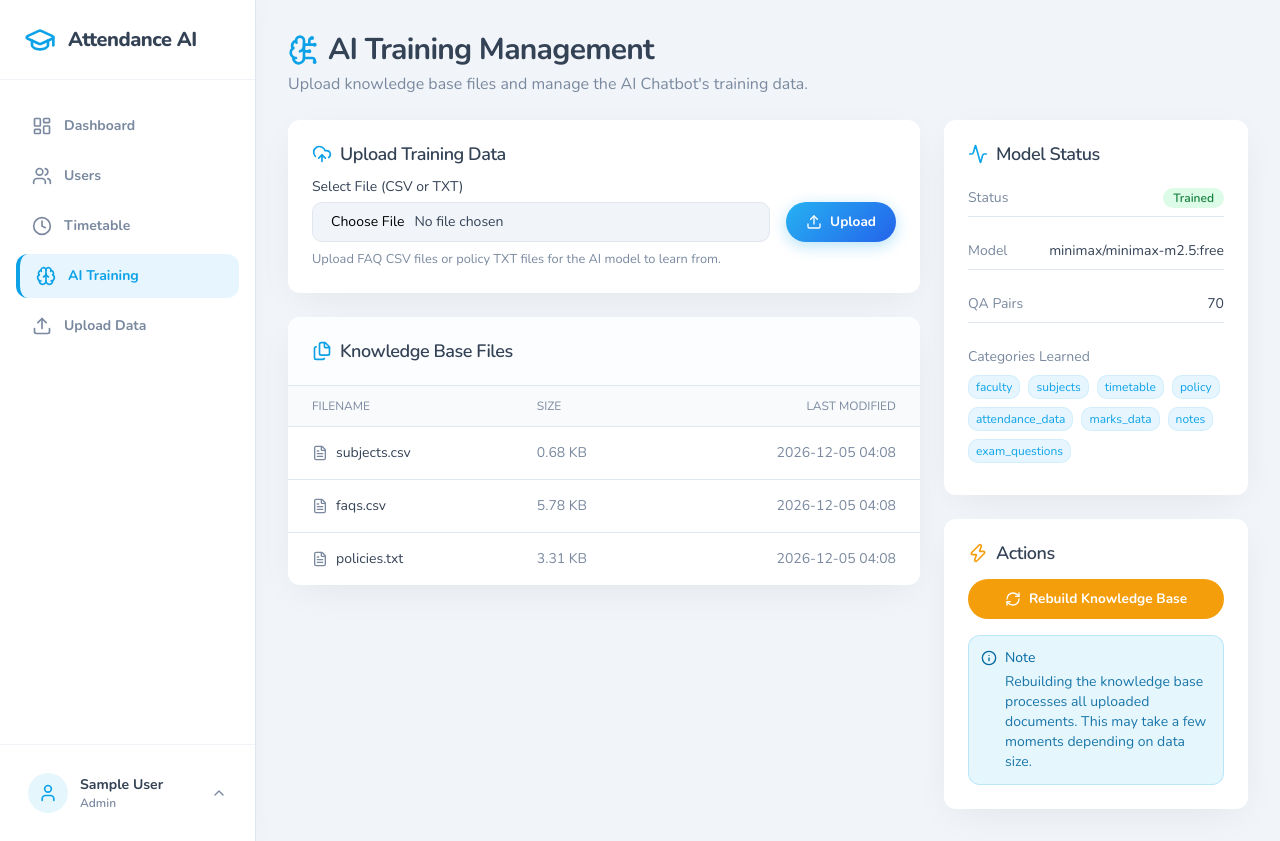
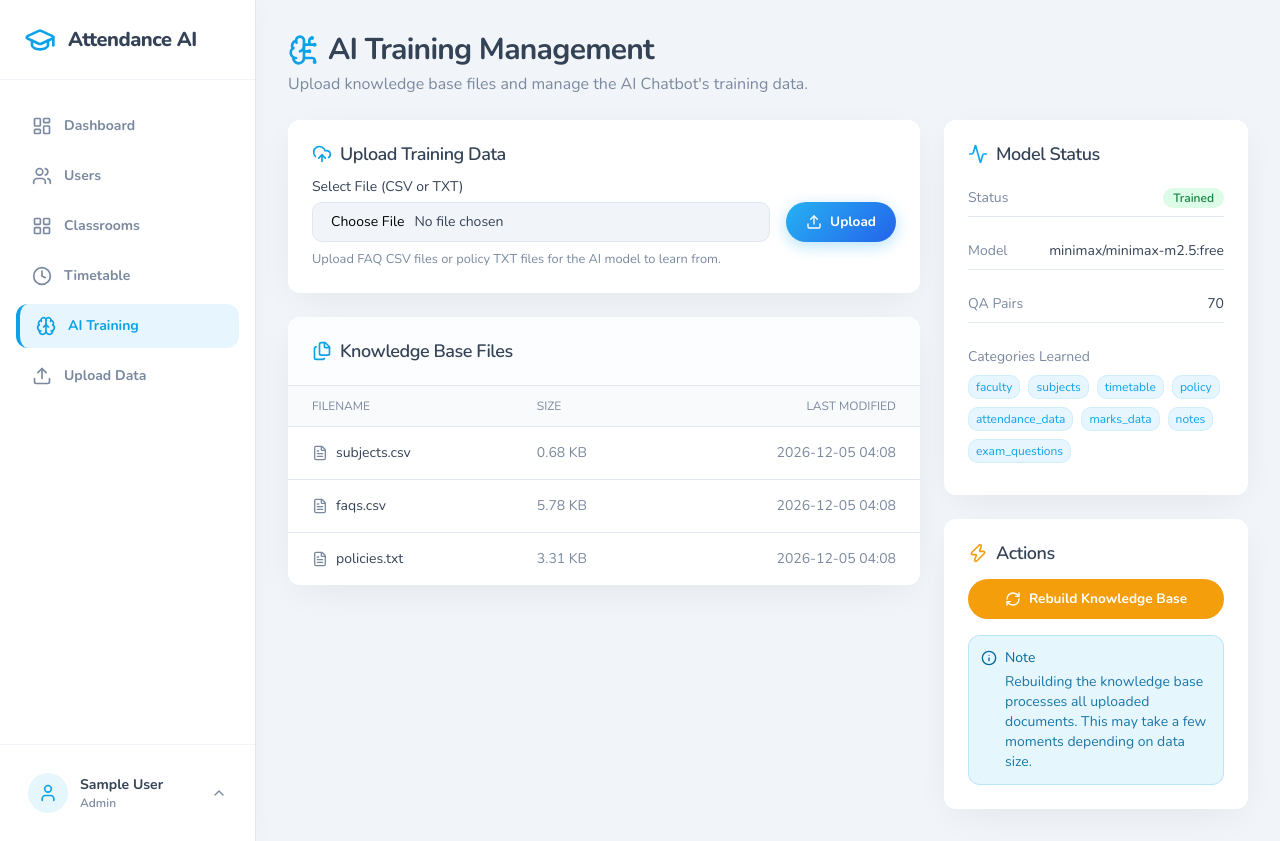
Before and after one commit to Chan-electro/face-recognition-ai-attendance-system, a Flask app: page /admin/ai-training in a window 1280 px wide. Run offline with Flask 3, Linux system fonts and the light colour scheme; the visitor is signed in with stand-in values (Sample User, id 1); some libraries are stand-ins or nearby versions.

Commit message:
feat: add Classrooms nav link, teacher classroom switcher, context processor
Admin sidebar gains Classrooms link; teacher sidebar shows a classroom
dropdown that auto-submits to switch-classroom. Context processor injects
teacher_classrooms + active_classroom_id into every template.

Co-Authored-By: Claude Sonnet 4.6 <noreply@anthropic.com>

```diff
--- a/app.py
+++ b/app.py
@@ -38,6 +38,32 @@ def create_app(config_name='development'):
     app.register_blueprint(admin_bp)
     app.register_blueprint(ai_bp)
     app.register_blueprint(attendance_bp)
+
+    @app.context_processor
+    def inject_teacher_classrooms():
+        from flask import session as _session
+        role = _session.get('role')
+        if role != 'TEACHER':
+            return {}
+        teacher_id = _session.get('user_id')
+        if not teacher_id:
+            return {}
+        try:
+            from models.teacher_assignment import TeacherAssignment
+            from models.classroom import Classroom
+            classrooms = (db.session.query(Classroom)
+                          .join(TeacherAssignment, TeacherAssignment.classroom_id == Classroom.id)
+                          .filter(TeacherAssignment.teacher_id == teacher_id, Classroom.is_active == True)
+                          .distinct()
+                          .order_by(Classroom.name)
+                          .all())
+            active_id = _session.get('active_classroom_id')
+            if classrooms and not active_id:
+                active_id = classrooms[0].id
+                _session['active_classroom_id'] = active_id
+            return {'teacher_classrooms': classrooms, 'active_classroom_id': active_id}
+        except Exception:
+            return {}
 
     # Create database tables
     with app.app_context():
--- a/templates/base.html
+++ b/templates/base.html
@@ -113,6 +113,19 @@
                 <i data-lucide="book-open" class="h-5 w-5"></i> Notes</a>
 
             {% elif session.role == 'TEACHER' %}
+            {% if teacher_classrooms %}
+            <div class="mb-3 px-2">
+                <p class="text-xs font-bold text-muted-foreground/60 uppercase tracking-wider px-2 mb-1.5">Active Classroom</p>
+                <form method="POST" action="{{ url_for('teacher.switch_classroom') }}">
+                    <select name="classroom_id" onchange="this.form.submit()"
+                            class="w-full rounded-lg border border-border bg-secondary/50 px-3 py-2 text-sm font-semibold text-foreground focus:outline-none focus:ring-2 focus:ring-primary/50 cursor-pointer">
+                        {% for cls in teacher_classrooms %}
+                        <option value="{{ cls.id }}" {% if cls.id == active_classroom_id %}selected{% endif %}>{{ cls.name }}</option>
+                        {% endfor %}
+                    </select>
+                </form>
+            </div>
+            {% endif %}
             <a href="{{ url_for('teacher.dashboard') }}"
                 class="flex items-center gap-3 px-4 py-3 rounded-xl text-sm font-bold transition-all {% if request.endpoint == 'teacher.dashboard' %}bg-secondary text-primary border-l-4 border-primary{% else %}text-muted-foreground hover:bg-secondary/50 hover:text-foreground{% endif %}">
                 <i data-lucide="layout-dashboard" class="h-5 w-5"></i> Dashboard</a>
@@ -148,6 +161,9 @@
             <a href="{{ url_for('admin.manage_users') }}"
                 class="flex items-center gap-3 px-4 py-3 rounded-xl text-sm font-bold transition-all {% if request.endpoint == 'admin.manage_users' %}bg-secondary text-primary border-l-4 border-primary{% else %}text-muted-foreground hover:bg-secondary/50 hover:text-foreground{% endif %}">
                 <i data-lucide="users" class="h-5 w-5"></i> Users</a>
+            <a href="{{ url_for('admin.manage_classrooms') }}"
+                class="flex items-center gap-3 px-4 py-3 rounded-xl text-sm font-bold transition-all {% if request.endpoint in ['admin.manage_classrooms','admin.classroom_detail'] %}bg-secondary text-primary border-l-4 border-primary{% else %}text-muted-foreground hover:bg-secondary/50 hover:text-foreground{% endif %}">
+                <i data-lucide="layout-grid" class="h-5 w-5"></i> Classrooms</a>
             <a href="{{ url_for('admin.manage_timetable') }}"
                 class="flex items-center gap-3 px-4 py-3 rounded-xl text-sm font-bold transition-all {% if request.endpoint == 'admin.manage_timetable' %}bg-secondary text-primary border-l-4 border-primary{% else %}text-muted-foreground hover:bg-secondary/50 hover:text-foreground{% endif %}">
                 <i data-lucide="clock" class="h-5 w-5"></i> Timetable</a>
@@ -214,6 +230,18 @@
                 <a href="{{ url_for('student.notes') }}" class="flex items-center gap-3 px-4 py-3 rounded-lg text-sm font-bold {% if request.endpoint == 'student.notes' %}bg-secondary text-primary{% else %}text-muted-foreground hover:bg-secondary/50 hover:text-foreground{% endif %}">
                     <i data-lucide="book-open" class="h-5 w-5"></i> Notes</a>
                 {% elif session.role == 'TEACHER' %}
+                {% if teacher_classrooms %}
+                <div class="mb-2">
+                    <form method="POST" action="{{ url_for('teacher.switch_classroom') }}">
+                        <select name="classroom_id" onchange="this.form.submit()"
+                                class="w-full rounded-lg border border-border bg-secondary/50 px-3 py-2 text-sm font-semibold text-foreground focus:outline-none cursor-pointer">
+                            {% for cls in teacher_classrooms %}
+                            <option value="{{ cls.id }}" {% if cls.id == active_classroom_id %}selected{% endif %}>{{ cls.name }}</option>
+                            {% endfor %}
+                        </select>
+                    </form>
+                </div>
+                {% endif %}
                 <a href="{{ url_for('teacher.dashboard') }}" class="flex items-center gap-3 px-4 py-3 rounded-lg text-sm font-bold {% if request.endpoint == 'teacher.dashboard' %}bg-secondary text-primary{% else %}text-muted-foreground hover:bg-secondary/50 hover:text-foreground{% endif %}">
                     <i data-lucide="layout-dashboard" class="h-5 w-5"></i> Dashboard</a>
                 <a href="{{ url_for('teacher.ai_assistant') }}" class="flex items-center gap-3 px-4 py-3 rounded-lg text-sm font-bold {% if request.endpoint == 'teacher.ai_assistant' %}bg-secondary text-primary{% else %}text-muted-foreground hover:bg-secondary/50 hover:text-foreground{% endif %}">
@@ -235,6 +263,8 @@
                     <i data-lucide="layout-dashboard" class="h-5 w-5"></i> Dashboard</a>
                 <a href="{{ url_for('admin.manage_users') }}" class="flex items-center gap-3 px-4 py-3 rounded-lg text-sm font-bold {% if request.endpoint == 'admin.manage_users' %}bg-secondary text-primary{% else %}text-muted-foreground hover:bg-secondary/50 hover:text-foreground{% endif %}">
                     <i data-lucide="users" class="h-5 w-5"></i> Users</a>
+                <a href="{{ url_for('admin.manage_classrooms') }}" class="flex items-center gap-3 px-4 py-3 rounded-lg text-sm font-bold {% if request.endpoint in ['admin.manage_classrooms','admin.classroom_detail'] %}bg-secondary text-primary{% else %}text-muted-foreground hover:bg-secondary/50 hover:text-foreground{% endif %}">
+                    <i data-lucide="layout-grid" class="h-5 w-5"></i> Classrooms</a>
                 <a href="{{ url_for('admin.manage_timetable') }}" class="flex items-center gap-3 px-4 py-3 rounded-lg text-sm font-bold {% if request.endpoint == 'admin.manage_timetable' %}bg-secondary text-primary{% else %}text-muted-foreground hover:bg-secondary/50 hover:text-foreground{% endif %}">
                     <i data-lucide="clock" class="h-5 w-5"></i> Timetable</a>
                 <a href="{{ url_for('admin.ai_training') }}" class="flex items-center gap-3 px-4 py-3 rounded-lg text-sm font-bold {% if request.endpoint == 'admin.ai_training' %}bg-secondary text-primary{% else %}text-muted-foreground hover:bg-secondary/50 hover:text-foreground{% endif %}">
```
